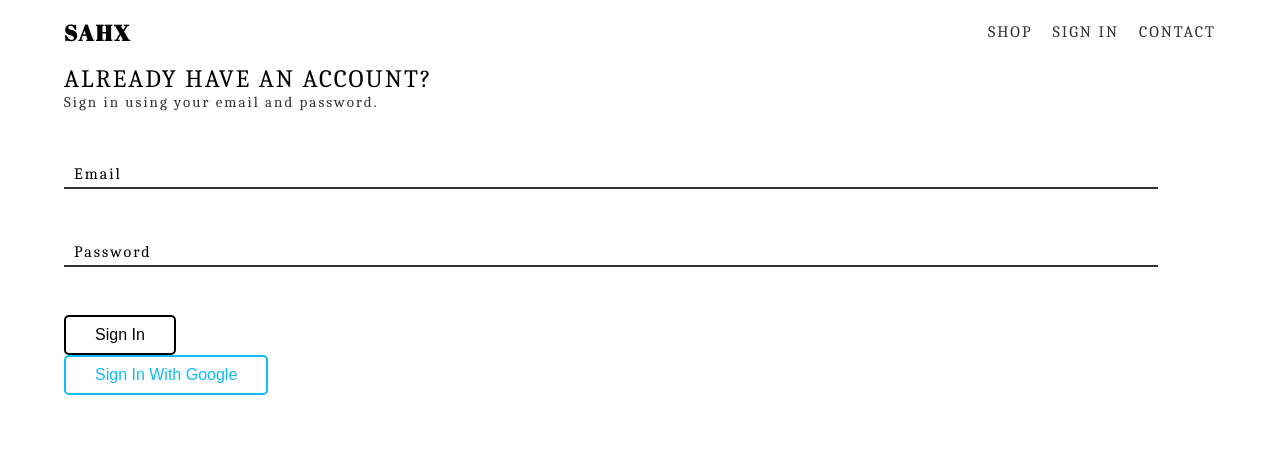
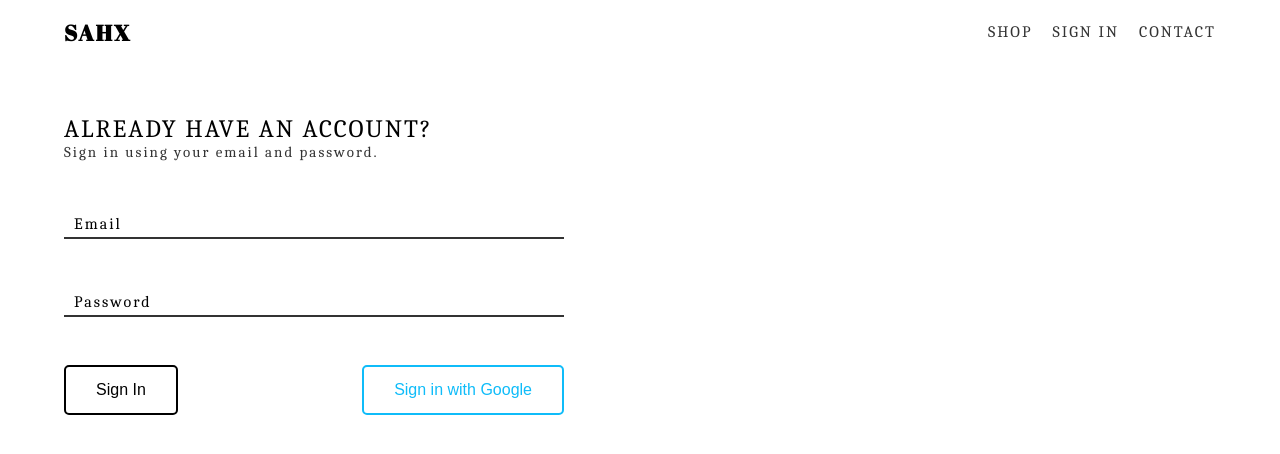
Before and after one commit to Lucidreline/sahx-shop, a React (Create React App) app: page /signin in a window 1280 px wide. Shown: the top 454 px of the page. Built offline with nearby package versions, Linux system fonts and the light colour scheme; no server answers.

Commit message:
Finished styles for sign in

```diff
--- a/src/components/btn/btn.styles.scss
+++ b/src/components/btn/btn.styles.scss
@@ -10,7 +10,7 @@
 
 .btn {
   color: black;
-  padding: 0.9rem 2.9rem;
+  padding: 1.4rem 3rem;
   border-radius: 5px;
   font-size: 1.6rem;
   transition: 0.275s;
--- a/src/components/form-input/form-input.styles.scss
+++ b/src/components/form-input/form-input.styles.scss
@@ -23,7 +23,7 @@ $height: 3rem;
     color: $reg-color;
     border: none;
     border-bottom: 2px solid #333;
-    width: 95%;
+    width: 100%;
     margin: 0 auto;
 
     &:focus,
--- a/src/components/header/header.styles.scss
+++ b/src/components/header/header.styles.scss
@@ -7,7 +7,7 @@
 }
 
 .logo-container {
-  width: 50%;
+  width: 20%;
 
   .logo {
     font-family: 'Abril Fatface', cursive, serif;
@@ -16,7 +16,7 @@
 }
 
 .links-container {
-  width: 50%;
+  width: 80%;
   display: flex;
   justify-content: flex-end;
   font-size: 1.6rem;
--- a/src/components/sign-in/sign-in.component.jsx
+++ b/src/components/sign-in/sign-in.component.jsx
@@ -48,10 +48,12 @@ class SignIn extends React.Component {
             handleChange={this.handleChange}
             label='Password'
           />
-          <Btn type='submit'>Sign In</Btn>
-          <Btn color='blue' onClick={signInWithGoogle}>
-            Sign In With Google
-          </Btn>
+          <div className='buttons'>
+            <Btn type='submit'>Sign In</Btn>
+            <Btn color='blue' onClick={signInWithGoogle}>
+              Sign in with Google
+            </Btn>
+          </div>
         </form>
       </div>
     );
--- a/src/components/sign-in/sign-in.styles.scss
+++ b/src/components/sign-in/sign-in.styles.scss
@@ -1,4 +1,7 @@
 .sign-in {
+  margin-top: 5rem;
+  max-width: 50rem;
+
   .title {
     text-transform: uppercase;
     font-weight: normal;
@@ -11,4 +14,9 @@
     margin-bottom: 4.75rem;
     display: block;
   }
+
+  .buttons {
+    display: flex;
+    justify-content: space-between;
+  }
 }
```
